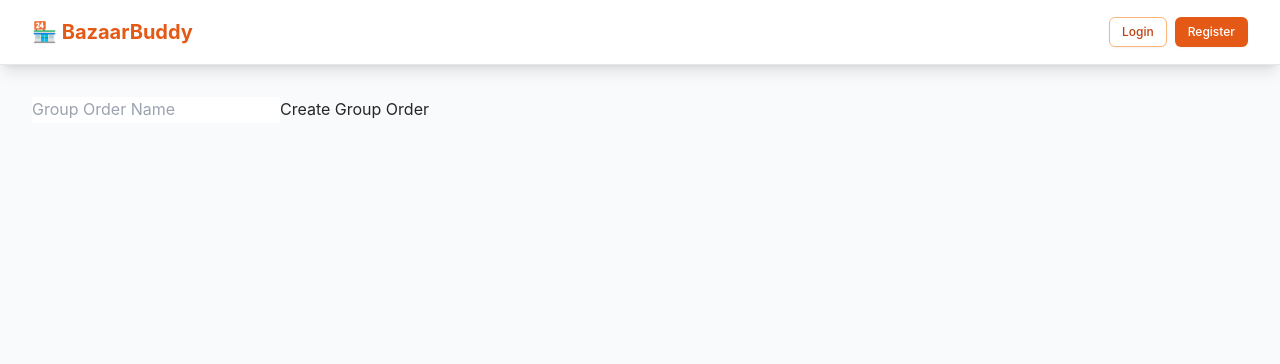
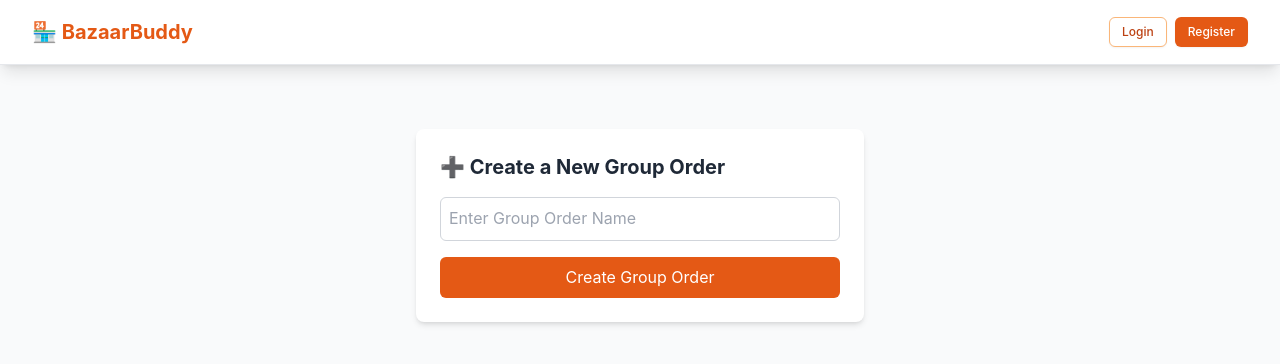
Before and after one commit to 420-Paliwal/Tutedude-Hackathon, a React (Vite) app in the folder client/: page /group/create in a window 1280 px wide. Shown: the top 364 px of the page. Built offline with nearby package versions, Linux system fonts and the light colour scheme; the HTML template or start-up script is replaced by a standard one.

Commit message:
enhance group features

```diff
--- a/client/package.json
+++ b/client/package.json
@@ -9,10 +9,11 @@
     "preview": "vite preview"
   },
   "dependencies": {
+    "axios": "^1.6.2",
     "react": "^18.2.0",
     "react-dom": "^18.2.0",
-    "react-router-dom": "^6.8.0",
-    "axios": "^1.6.2"
+    "react-hot-toast": "^2.5.2",
+    "react-router-dom": "^6.8.0"
   },
   "devDependencies": {
     "@types/react": "^18.2.43",
--- a/client/src/pages/CreateGroupOrder.jsx
+++ b/client/src/pages/CreateGroupOrder.jsx
@@ -1,23 +1,37 @@
 import { useState } from 'react';
 import api from '../utils/api';
+import { useToast } from '../contexts/ToastContext';
 
 const CreateGroupOrder = () => {
   const [name, setName] = useState('');
+  const { success, error } = useToast();
 
   const handleCreate = async () => {
     try {
-      const res = await api.post('/group-orders', { name });
-      alert('Group order created');
+      await api.post('/group-orders', { name });
+      success('✅ Group order created successfully');
+      setName('');
     } catch (err) {
       console.error(err);
-      alert('Failed to create group order');
+      error('❌ Failed to create group order');
     }
   };
 
   return (
-    <div>
-      <input placeholder="Group Order Name" value={name} onChange={e => setName(e.target.value)} />
-      <button onClick={handleCreate}>Create Group Order</button>
+    <div className="max-w-md mx-auto mt-8 bg-white shadow-md rounded-lg p-6">
+      <h2 className="text-xl font-bold text-gray-800 mb-4">➕ Create a New Group Order</h2>
+      <input
+        className="w-full border border-gray-300 rounded-md p-2 mb-4 focus:outline-none focus:ring-2 focus:ring-primary-500"
+        placeholder="Enter Group Order Name"
+        value={name}
+        onChange={(e) => setName(e.target.value)}
+      />
+      <button
+        className="w-full bg-primary-600 text-white py-2 px-4 rounded-md hover:bg-primary-700 transition"
+        onClick={handleCreate}
+      >
+        Create Group Order
+      </button>
     </div>
   );
 };
--- a/client/src/pages/JoinGroupOrder.jsx
+++ b/client/src/pages/JoinGroupOrder.jsx
@@ -1,27 +1,48 @@
 import { useState, useEffect } from 'react';
 import api from '../utils/api';
+import { useToast } from '../contexts/ToastContext';
 
 const JoinGroupOrder = () => {
   const [groupOrders, setGroupOrders] = useState([]);
   const [selectedOrder, setSelectedOrder] = useState('');
   const [items, setItems] = useState([]);
+  const { success, error } = useToast();
 
   useEffect(() => {
-    api.get('/group-orders').then(res => setGroupOrders(res.data.orders));
+    api.get('/group-orders')
+      .then((res) => setGroupOrders(res.data.orders))
+      .catch(() => error('❌ Failed to fetch group orders'));
   }, []);
 
   const handleJoin = async () => {
-    await api.post(`/group-orders/${selectedOrder}/join`, { items });
-    alert('Joined group order');
+    try {
+      await api.post(`/group-orders/${selectedOrder}/join`, { items });
+      success('✅ Successfully joined the group order');
+    } catch (err) {
+      console.error(err);
+      error('❌ Failed to join group order');
+    }
   };
 
   return (
-    <div>
-      <select onChange={e => setSelectedOrder(e.target.value)}>
-        {groupOrders.map(go => <option key={go._id} value={go._id}>{go.name}</option>)}
+    <div className="max-w-md mx-auto mt-8 bg-white shadow-md rounded-lg p-6">
+      <h2 className="text-xl font-bold text-gray-800 mb-4">🤝 Join a Group Order</h2>
+      <select
+        className="w-full border border-gray-300 rounded-md p-2 mb-4 focus:outline-none focus:ring-2 focus:ring-primary-500"
+        onChange={(e) => setSelectedOrder(e.target.value)}
+        value={selectedOrder}
+      >
+        <option value="">Select a Group Order</option>
+        {groupOrders.map((go) => (
+          <option key={go._id} value={go._id}>{go.name}</option>
+        ))}
       </select>
-      {/* Add inputs to select product/qty for real app */}
-      <button onClick={handleJoin}>Join</button>
+      <button
+        className="w-full bg-primary-600 text-white py-2 px-4 rounded-md hover:bg-primary-700 transition"
+        onClick={handleJoin}
+      >
+        Join Group Order
+      </button>
     </div>
   );
 };
```
